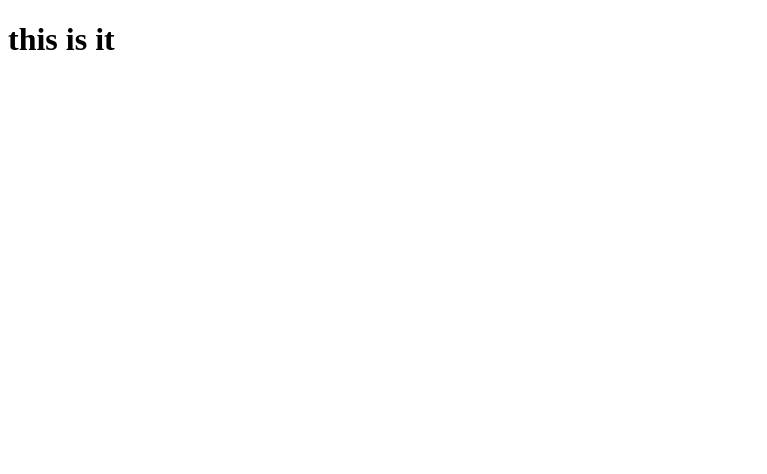
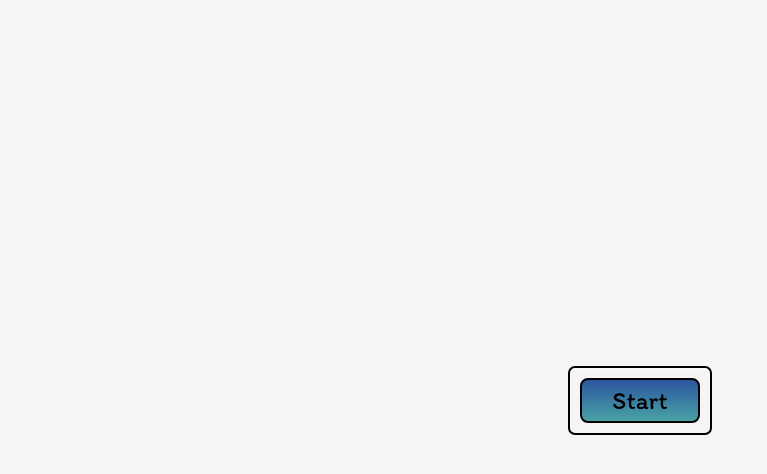
Before and after one commit to Rcatarata/Pip, a plain HTML site: page index.html in a window 1280 px wide. Shown: the whole page, without its empty margins (0-767 px from the left). Drawn offline with Linux system fonts and the light colour scheme.

Commit message:
added css

```diff
--- a/index.html
+++ b/index.html
@@ -3,13 +3,18 @@
 <head>
     <meta charset="UTF-8">
     <meta name="viewport" content="width=device-width, initial-scale=1.0">
-    <title>Document</title>
+    <title>Picture in Picture</title>
+    <link rel="icon" type:"image/png" href="https://www.google.com/s2/favicons?domain=css-tricks.com">
+    <link rel="stylesheet" href="https://cdnjs.cloudflare.com/ajax/libs/font-awesome/5.10.2/css/all.min.css"/>
     <link rel="stylesheet" href="style.css">
 </head>
 <body>
-    <div class="thisisit" id="thisit">
-        <h1>this is it</h1>
+    <!-- Video -->
+    <video id="video" controls height="360" width="640" hidden></video>
+    <div class="button-container">
+        <button id="start">Start</button>
     </div>
+
     <script src="script.js"></script>
 </body>
 </html>
--- a/style.css
+++ b/style.css
@@ -1,3 +1,41 @@
-body{
-    margin-top: 0px;
+@import url('https://fonts.googleapis.com/css2?family=Itim&display=swap');
+html {
+    box-sizing: border-box;
 }
+
+body {
+    margin: 0;
+    height: 100vh;
+    display: flex;
+    justify-content: center;
+    align-items: center;
+    font-family: 'Itim', cursive;
+    background: whitesmoke;
+}
+
+.button-container {
+    border: 2px solid black;
+    padding: 10px;
+    border-radius: 7px;
+    box-shadow: inset 0 20px 4px -19px rgba(255, 255, 255,0.7);
+}
+
+button{
+   cursor: pointer;
+   outline: none;
+   width: 120px;
+   height: 45px;
+   font-family: 'Itim', cursive;
+   font-size: 25px;
+    background: linear-gradient(to top, rgb(72, 162, 165), rgb(45, 85, 160));
+    border-radius: 8px;
+    border: 2px solid black;
+}
+
+button:hover{
+    background: linear-gradient(to bottom, rgb(72, 162, 165), rgb(45, 85, 160));
+}
+
+button:active{
+    transform: translateY(0.5px)
+}
```
